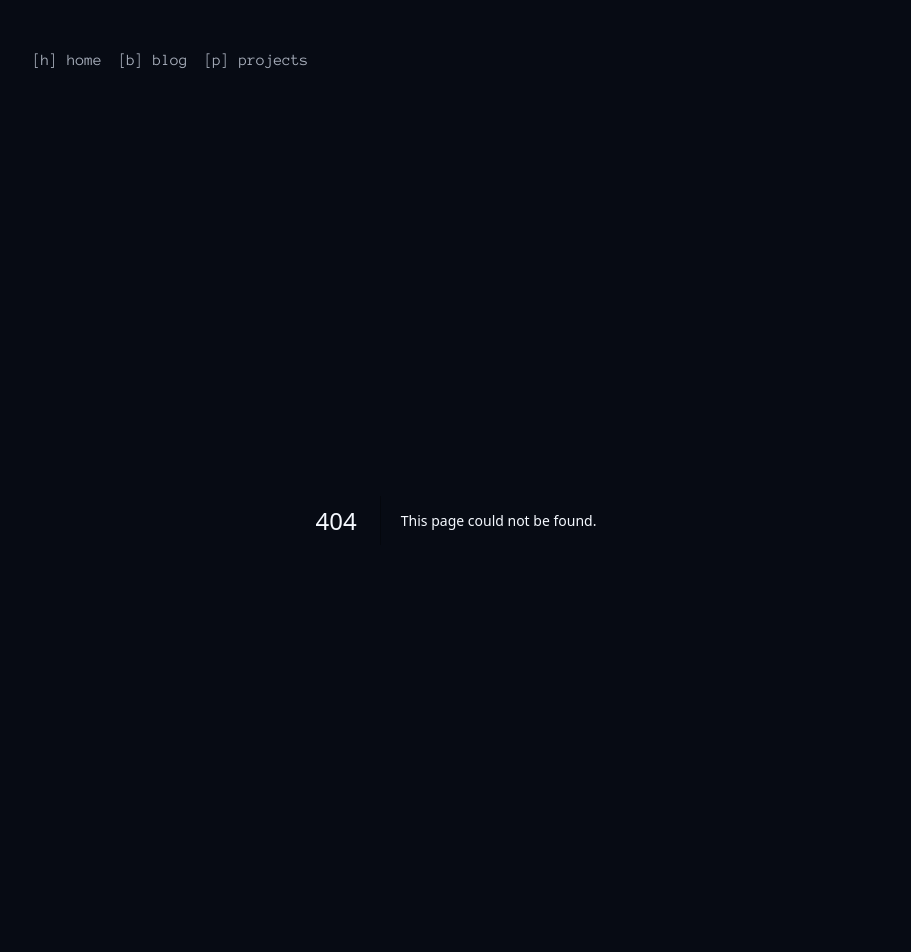
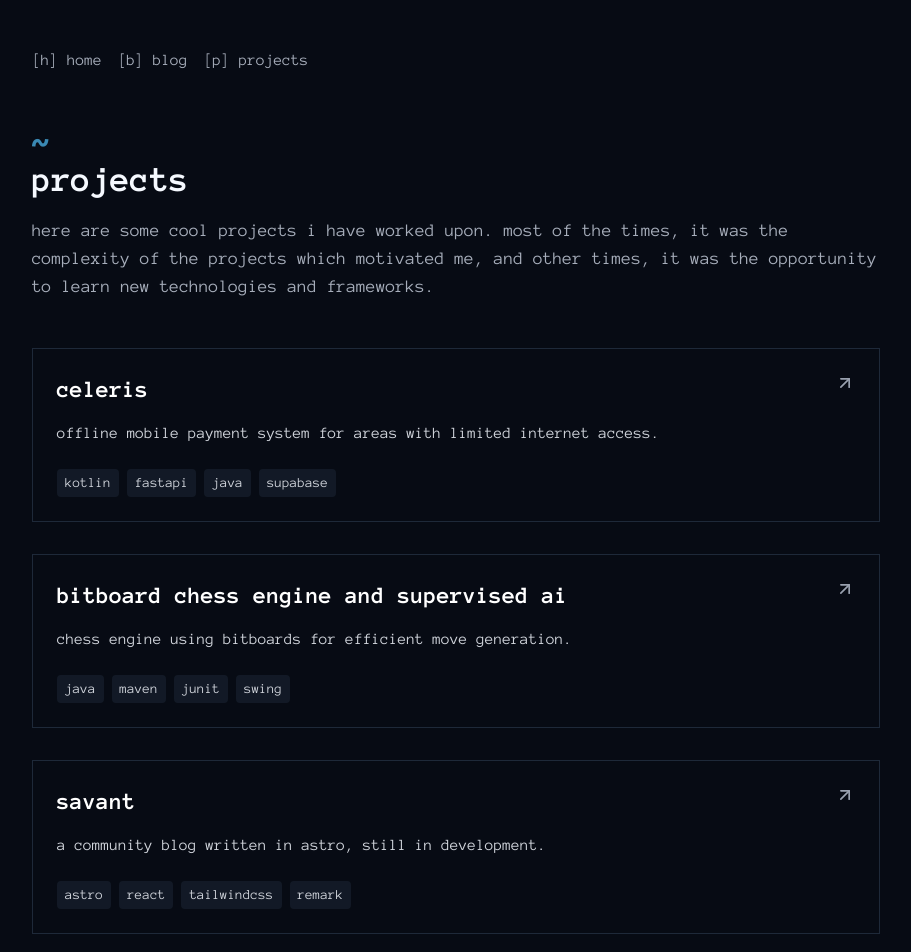
Before and after one commit to a2ys/website, a Next.js app: page /projects in a window 1280 px wide. Before the commit this address had no page. Shown: the top 952 px of the page, without its empty margins (184-1095 px from the left). Built offline with nearby package versions, Linux system fonts and the light colour scheme.

Commit message:
feat: projects page

```diff
--- /dev/null
+++ b/src/app/projects/page.tsx
@@ -0,0 +1,62 @@
+import { ProjectCard } from "@/components/ProjectCard";
+import ScrambleTextComponent from "@/components/ScrambleTextComponent";
+import React from "react";
+
+const projects = [
+  {
+    title: "celeris",
+    description:
+      "offline mobile payment system for areas with limited internet access.",
+    technologies: ["kotlin", "fastapi", "java", "supabase"],
+    href: "https://github.com/celeris-schnell",
+  },
+  {
+    title: "bitboard chess engine and supervised ai",
+    description: "chess engine using bitboards for efficient move generation.",
+    technologies: ["java", "maven", "junit", "swing"],
+    href: "https://github.com/a2ys/java-engine",
+  },
+  {
+    title: "savant",
+    description: "a community blog written in astro, still in development.",
+    technologies: ["astro", "react", "tailwindcss", "remark"],
+    href: "https://blog.a2ys.dev",
+  },
+  {
+    title: "conversa",
+    description:
+      "a chat application developed in kotlin and firebase for android. development is currently paused.",
+    technologies: ["kotlin", "java", "firebase", "android"],
+    href: "https://github.com/a2ys/conversa",
+  },
+];
+
+const page = () => {
+  return (
+    <main>
+      <header className="mb-12">
+        <div className="text-4xl font-bold mb-4">
+          <span className="text-accent inline-block">~</span>{" "}
+          <ScrambleTextComponent text="projects" duration={1000} />
+        </div>
+
+        <p className="text-muted-foreground mb-8 text-lg">
+          here are some cool projects i have worked upon. most of the times, it
+          was the complexity of the projects which motivated me, and other
+          times, it was the opportunity to learn new technologies and
+          frameworks.
+        </p>
+      </header>
+
+      <section>
+        <div className="space-y-8">
+          {projects.map((project, index) => (
+            <ProjectCard key={index} {...project} />
+          ))}
+        </div>
+      </section>
+    </main>
+  );
+};
+
+export default page;
--- /dev/null
+++ b/src/components/ProjectCard.tsx
@@ -0,0 +1,42 @@
+import Link from "next/link";
+import { ArrowUpRight } from "lucide-react";
+
+type ProjectCardProps = {
+  title: string;
+  description: string;
+  technologies: string[];
+  href: string;
+};
+
+export function ProjectCard({
+  title,
+  description,
+  technologies,
+  href,
+}: ProjectCardProps) {
+  return (
+    <div className="group border border-gray-800 p-6 transition-colors hover:border-accent/50">
+      <Link href={href} target="_blank">
+        <div className="flex justify-between items-start mb-4">
+          <h2 className="text-2xl font-bold text-white group-hover:text-accent transition-colors">
+            {title}
+          </h2>
+          <ArrowUpRight className="w-5 h-5 text-gray-400 group-hover:text-accent transition-colors" />
+        </div>
+        <p className="text-gray-300 mb-6">{description}</p>
+        <div>
+          <div className="flex flex-wrap gap-2">
+            {technologies.map((tech) => (
+              <span
+                key={tech}
+                className="px-2 py-1 text-sm text-gray-300 bg-gray-800/50 rounded"
+              >
+                {tech.toLowerCase()}
+              </span>
+            ))}
+          </div>
+        </div>
+      </Link>
+    </div>
+  );
+}
```
